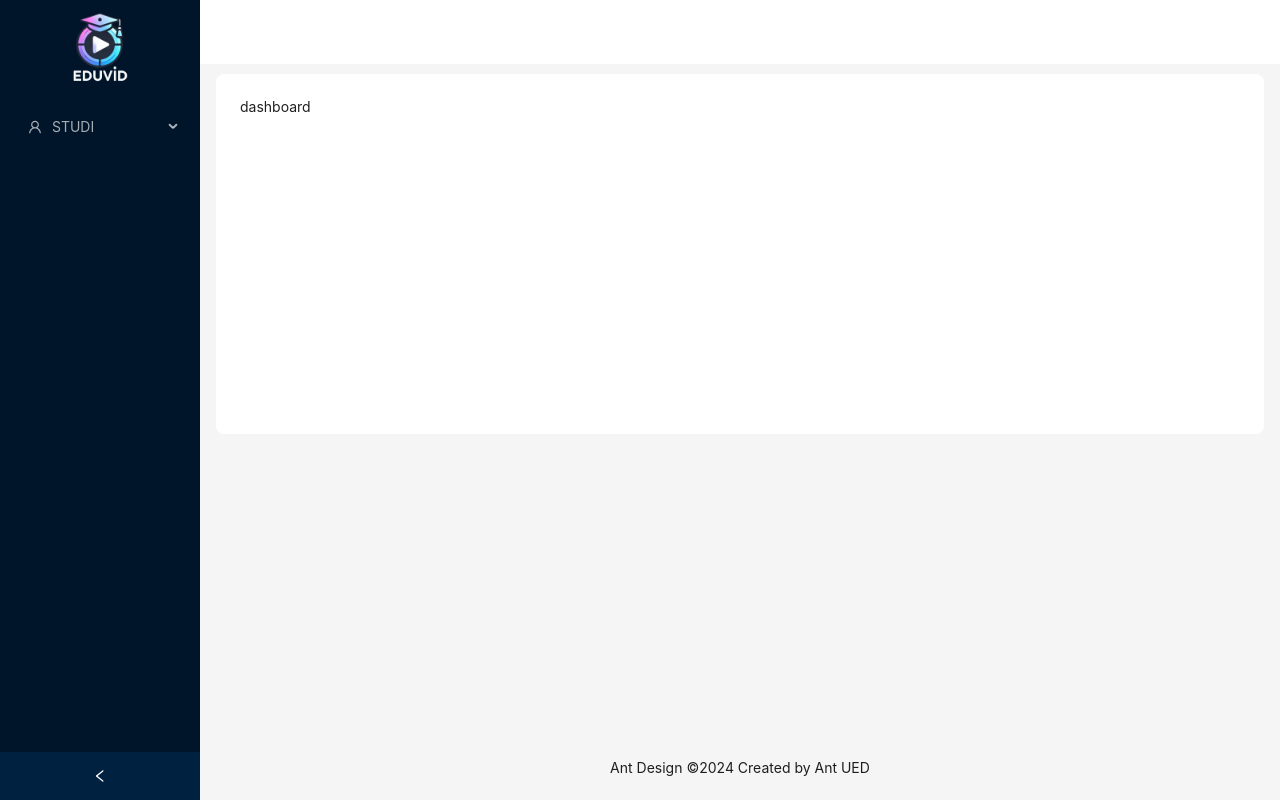
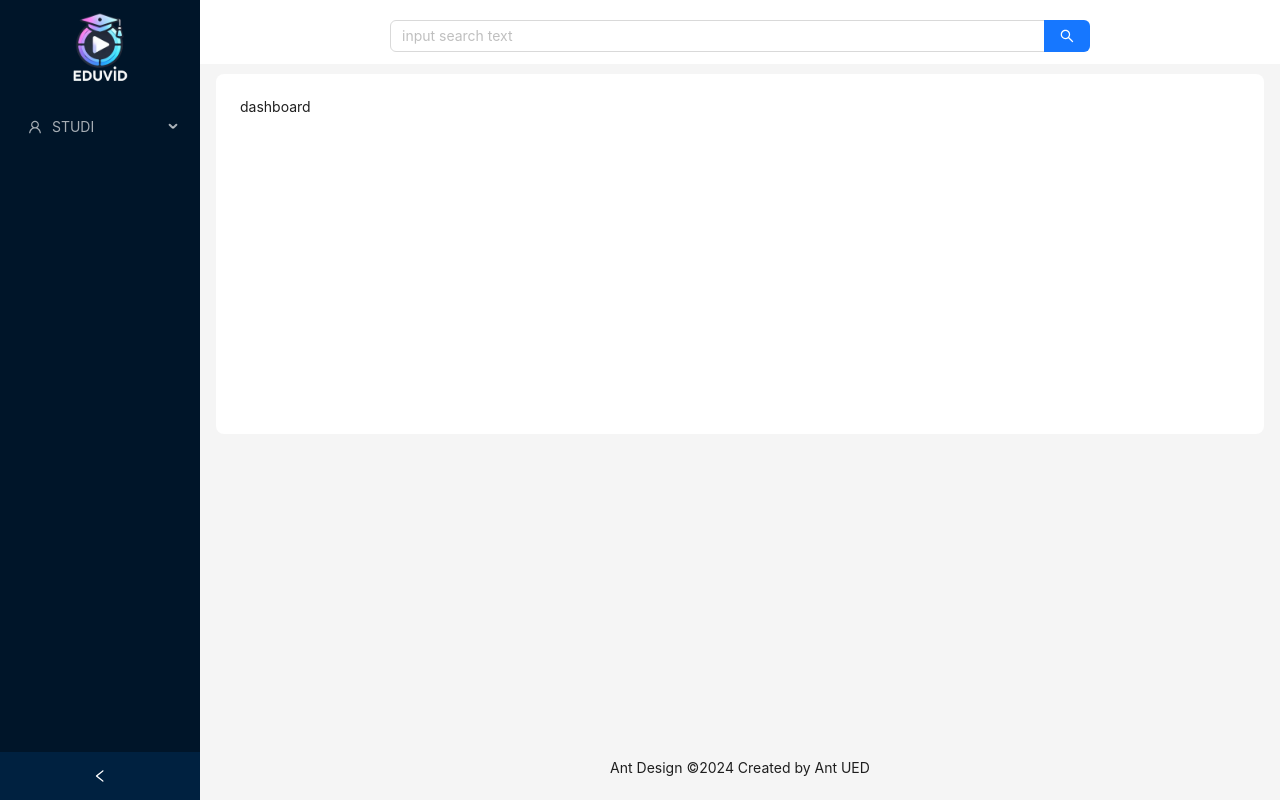
Before and after one commit to barudak-developer-EVOS/FE-VideoEdukasi, a Next.js app: page / in a window 1280 px wide. Built offline with nearby package versions, Linux system fonts and the light colour scheme.

Commit message:
feat(layot):slicing search bar

```diff
--- a/src/components/molecules/Layout/index.tsx
+++ b/src/components/molecules/Layout/index.tsx
@@ -1,8 +1,9 @@
 import React, { useState, ReactNode } from "react";
-import { Layout, Menu, theme } from "antd";
+import { Layout, Menu, theme, Input } from "antd";
 import Image from "next/image";
 import { UserOutlined, TeamOutlined } from "@ant-design/icons";
 import type { MenuProps } from "antd";
+const { Search } = Input;
 
 const { Header, Content, Footer, Sider } = Layout;
 
@@ -79,6 +80,7 @@ const App: React.FC<Props> = ({ children }) => {
           height: "100vh", // Ensures the sidebar takes full height
           zIndex: 1, // Makes sure the sidebar is always above content
         }}
+        collapsedWidth={100}
         collapsible
         collapsed={collapsed}
         onCollapse={(value) => setCollapsed(value)}
@@ -99,13 +101,20 @@ const App: React.FC<Props> = ({ children }) => {
       <Layout>
         <Header
           style={{
-            padding: 0,
+            padding: "20px 50px 20px 50px",
             background: colorBgContainer,
             position: "sticky",
+            textAlign: "center",
             top: 0,
             zIndex: 1,
           }}
-        />
+        >
+          <Search
+            placeholder="input search text"
+            style={{ width: 700 }}
+            enterButton
+          />
+        </Header>
         <Content style={{ margin: "10px 16px" }}>
           <div
             style={{
```
